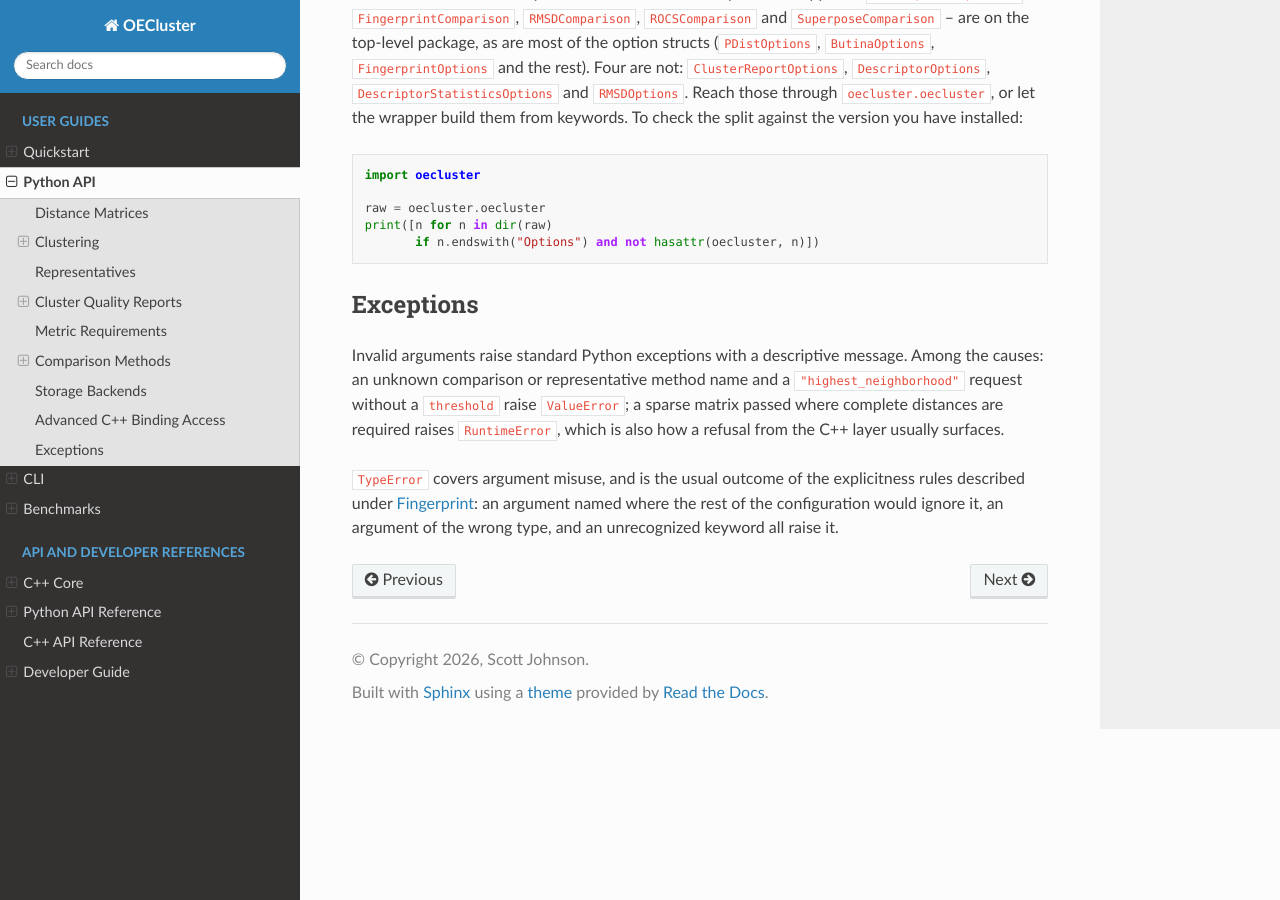
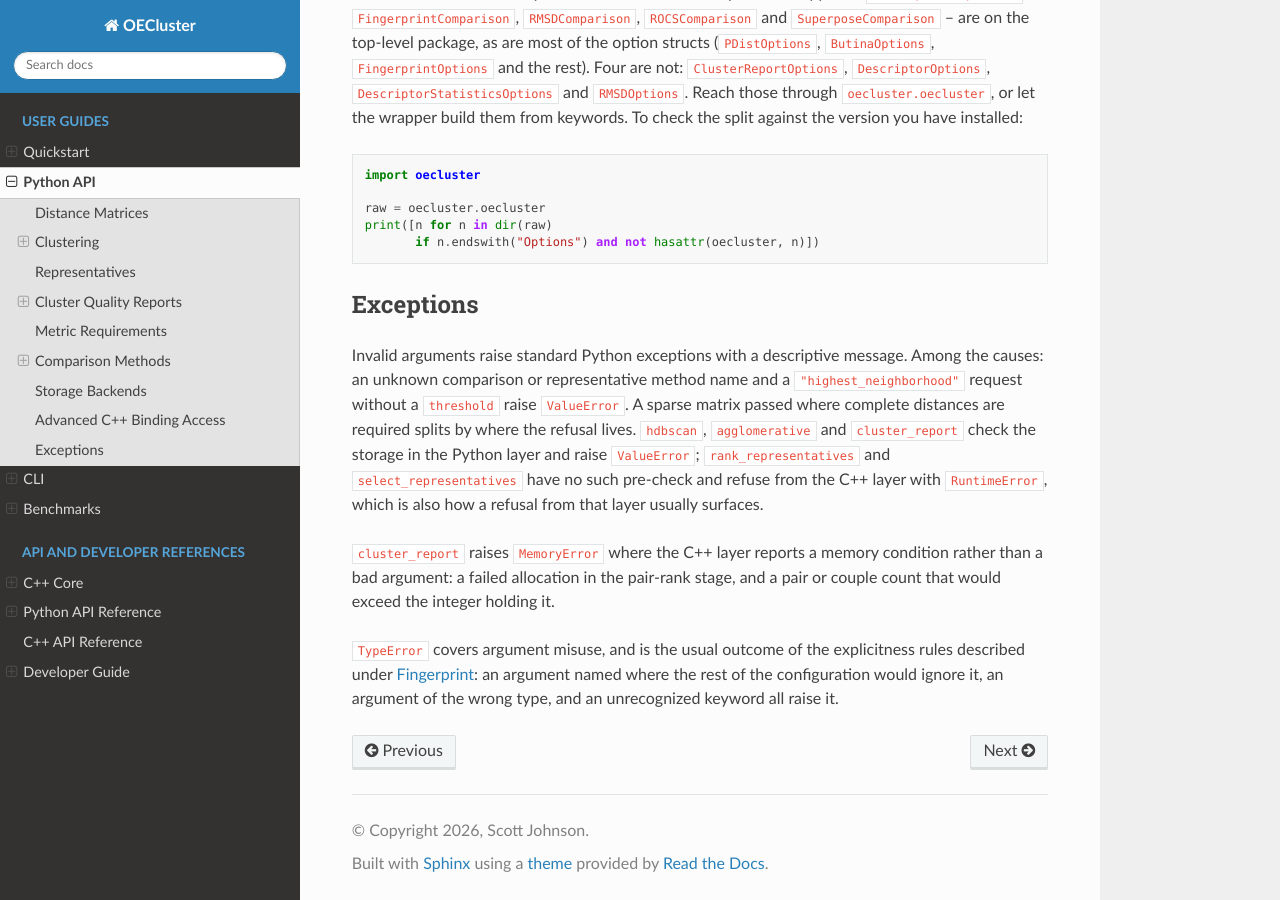
Before and after one commit to scott-arne/oecluster, a Sphinx documentation site: the page built from docs/python-api.md, in a window 1280 px wide and 900 px high, scrolled down 14038 px. Built offline with Sphinx 7.4.7 and the Read the Docs theme 3.1.0, drawn with Linux system fonts in a browser that asks for light colours; pages that are not in the unit, such as notebooks, are missing from menus; the version number is read from the project's files by our own code.

Commit message:
docs: scope the claims the code does not support
CHANGELOG's bijection bullet claimed every algorithm the library ships
already satisfies all of the preconditions. The branch's own
ClusterReportRefusesEmptiedRefinementSubclusters builds real
bitbirch_refine output with an empty member list and asserts that
cluster_report refuses it. The claim now covers the rules that bullet
adds and names the empty-cluster refusal as the exception. The library
gap itself is untouched.

CHANGELOG's NaN-threshold bullet said infinite thresholds remain
accepted. Only positive infinity is: negative infinity was already
refused by the non-negative check, for both coverage_thresholds and
boundary_threshold, and still is.

docs/python-api.md said a sparse matrix raises RuntimeError wherever
complete distances are required. Measured, it depends on which layer
refuses: hdbscan, agglomerative and cluster_report pre-check the storage
in Python and raise ValueError, while rank_representatives and
select_representatives reach the C++ layer and raise RuntimeError. The
page also gains MemoryError, which the SWIG layer can now raise from
cluster_report and which the section had never listed.

```diff
--- a/docs/python-api.md
+++ b/docs/python-api.md
@@ -681,10 +681,17 @@ print([n for n in dir(raw)
 
 Invalid arguments raise standard Python exceptions with a descriptive message.
 Among the causes: an unknown comparison or representative method name and a
-`"highest_neighborhood"` request without a `threshold` raise `ValueError`; a
-sparse matrix passed where complete distances are required raises
-`RuntimeError`, which is also how a refusal from the C++ layer usually
+`"highest_neighborhood"` request without a `threshold` raise `ValueError`. A
+sparse matrix passed where complete distances are required splits by where the
+refusal lives. `hdbscan`, `agglomerative` and `cluster_report` check the storage
+in the Python layer and raise `ValueError`; `rank_representatives` and
+`select_representatives` have no such pre-check and refuse from the C++ layer
+with `RuntimeError`, which is also how a refusal from that layer usually
 surfaces.
+
+`cluster_report` raises `MemoryError` where the C++ layer reports a memory
+condition rather than a bad argument: a failed allocation in the pair-rank
+stage, and a pair or couple count that would exceed the integer holding it.
 
 `TypeError` covers argument misuse, and is the usual outcome of the
 explicitness rules described under [Fingerprint](#fingerprint): an argument
```
Also changed, not shown: CHANGELOG.md (+10 -4 lines).
